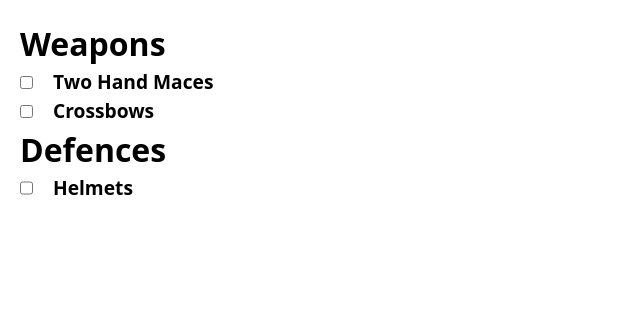
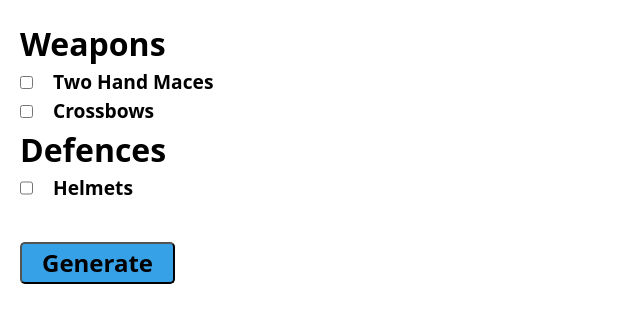
Before and after one commit to yochie/poe-filter, a website built with webpack: page src/template.html in a window 1280 px wide. Shown: the whole page, without its empty margins (0-640 px from the left). Built offline with nearby package versions, Linux system fonts and the light colour scheme.

Commit message:
Add submit button (only prints defaults for now)

```diff
--- a/src/ItemClass.js
+++ b/src/ItemClass.js
@@ -1,11 +1,13 @@
 class ItemClass {
+  category;
   name;
   baseTypes;
   advancedLevel;
   expertLevel;
   id;
 
-  constructor(name, baseTypes, advancedLevel, expertLevel) {
+  constructor(category, name, baseTypes, advancedLevel, expertLevel) {
+    this.category = category;
     this.name = name;
     this.baseTypes = baseTypes;
     this.advancedLevel = advancedLevel;
@@ -20,6 +22,7 @@ class DefenseItemClass extends ItemClass {
   hasES;
 
   constructor(
+    category,
     name,
     baseTypes,
     advancedLevel,
@@ -28,7 +31,7 @@ class DefenseItemClass extends ItemClass {
     hasEvasion,
     hasES,
   ) {
-    super(name, baseTypes, advancedLevel, expertLevel);
+    super(category, name, baseTypes, advancedLevel, expertLevel);
     this.hasArmour = hasArmour;
     this.hasEvasion = hasEvasion;
     this.hasES = hasES;
@@ -40,6 +43,7 @@ const itemClasses = [];
 
 itemClasses.push(
   new ItemClass(
+    "Weapons",
     "Crossbows",
     [
       "Expert Sturdy Crossbow",
@@ -56,6 +60,7 @@ itemClasses.push(
 
 itemClasses.push(
   new ItemClass(
+    "Weapons",
     "Two Hand Maces",
     [
       "Expert Forge Maul",
@@ -74,6 +79,7 @@ itemClasses.push(
 // "Golden Visage",
 itemClasses.push(
   new DefenseItemClass(
+    "Defences",
     "Helmets",
     [
       "Expert Soldier Greathelm",
@@ -90,6 +96,7 @@ itemClasses.push(
 
 itemClasses.push(
   new DefenseItemClass(
+    "Defences",
     "Helmets",
     ["Expert Guarded Helm", "Expert Cowled Helm", "Expert Shielded Helm"],
     45,
--- a/src/RuleForm.js
+++ b/src/RuleForm.js
@@ -1,12 +1,13 @@
 import { Rule, defaultRules } from "./Rule.js";
 import { printRules } from "./RulePrinter.js";
 const form = document.querySelector("form");
+let rules = defaultRules;
 
 function load(rules) {}
 
 function download() {
-  const rules = parse();
-  const fileContent = print(rules);
+  // rules = parse();
+  const fileContent = printRules(rules);
 
   //todo : output file content to element that is clicked
   // see https://stackoverflow.com/questions/3665115/how-to-create-a-file-in-memory-for-user-to-download-but-not-through-server
@@ -19,14 +20,11 @@ function generateFields(rules) {
   const categories = new Map();
   const itemClasses = new Map();
   for (let rule of rules) {
-    const {
-      category: ruleCategory,
-      forItemClass: ruleItemClass,
-      filter: ruleFilter,
-    } = rule;
+    const { forItemClass: ruleItemClass } = rule;
     if (ruleItemClass === null) {
       continue;
     }
+    const ruleCategory = ruleItemClass.category;
     if (!categories.has(ruleCategory)) {
       const newCategory = createCategorySection(ruleCategory);
       categories.set(ruleCategory, newCategory);
@@ -37,8 +35,16 @@ function generateFields(rules) {
       itemClasses.set(ruleItemClass, newSection);
       categories.get(ruleCategory).appendChild(newSection);
     }
-    enableSection(itemClasses.get(ruleItemClass), false);
+    setSectionEnabled(itemClasses.get(ruleItemClass), false);
   }
+
+  const submitButton = document.createElement("button");
+  submitButton.type = "button";
+  submitButton.classList.add("submit-button");
+  submitButton.textContent = "Generate";
+
+  submitButton.addEventListener("click", download);
+  form.appendChild(submitButton);
 }
 
 function createSectionHeader(itemClass, section, sectionID) {
@@ -50,7 +56,7 @@ function createSectionHeader(itemClass, section, sectionID) {
   sectionEnabledCheckbox.setAttribute("id", checkboxID);
   sectionEnabledCheckbox.type = "checkbox";
   sectionEnabledCheckbox.addEventListener("change", () =>
-    enableSection(section, sectionEnabledCheckbox.checked),
+    setSectionEnabled(section, sectionEnabledCheckbox.checked),
   );
   sectionHeader.appendChild(sectionEnabledCheckbox);
 
@@ -200,7 +206,7 @@ function createItemClassSection(itemClass) {
   return section;
 }
 
-function enableSection(section, state) {
+function setSectionEnabled(section, state) {
   const sectionContent = section.querySelector(".section-fields");
   sectionContent.style.display = state ? "block" : "none";
 }
@@ -241,7 +247,6 @@ function init() {
       }
     }
   });
-  form.addEventListener("submit", download);
 }
 
 export { init };
--- a/src/RulePrinter.js
+++ b/src/RulePrinter.js
@@ -1,7 +1,7 @@
 //todo: use neversync filter as base, integrate printed rules to it
 
 export function printRules(rules) {
-  rules.reduce((acc, rule) => {
+  return rules.reduce((acc, rule) => {
     if (rule.forItemClass === null) {
       return acc;
     }
--- a/src/styles.css
+++ b/src/styles.css
@@ -100,3 +100,12 @@ fieldset.base-filter {
 .base-filter legend {
   display: none;
 }
+
+button.submit-button {
+  margin-top: 40px;
+  background-color: rgb(55, 161, 231);
+  border-radius: 5px;
+  padding: 5px 20px;
+  font-weight: bold;
+  font-size: 1.5rem;
+}
```
